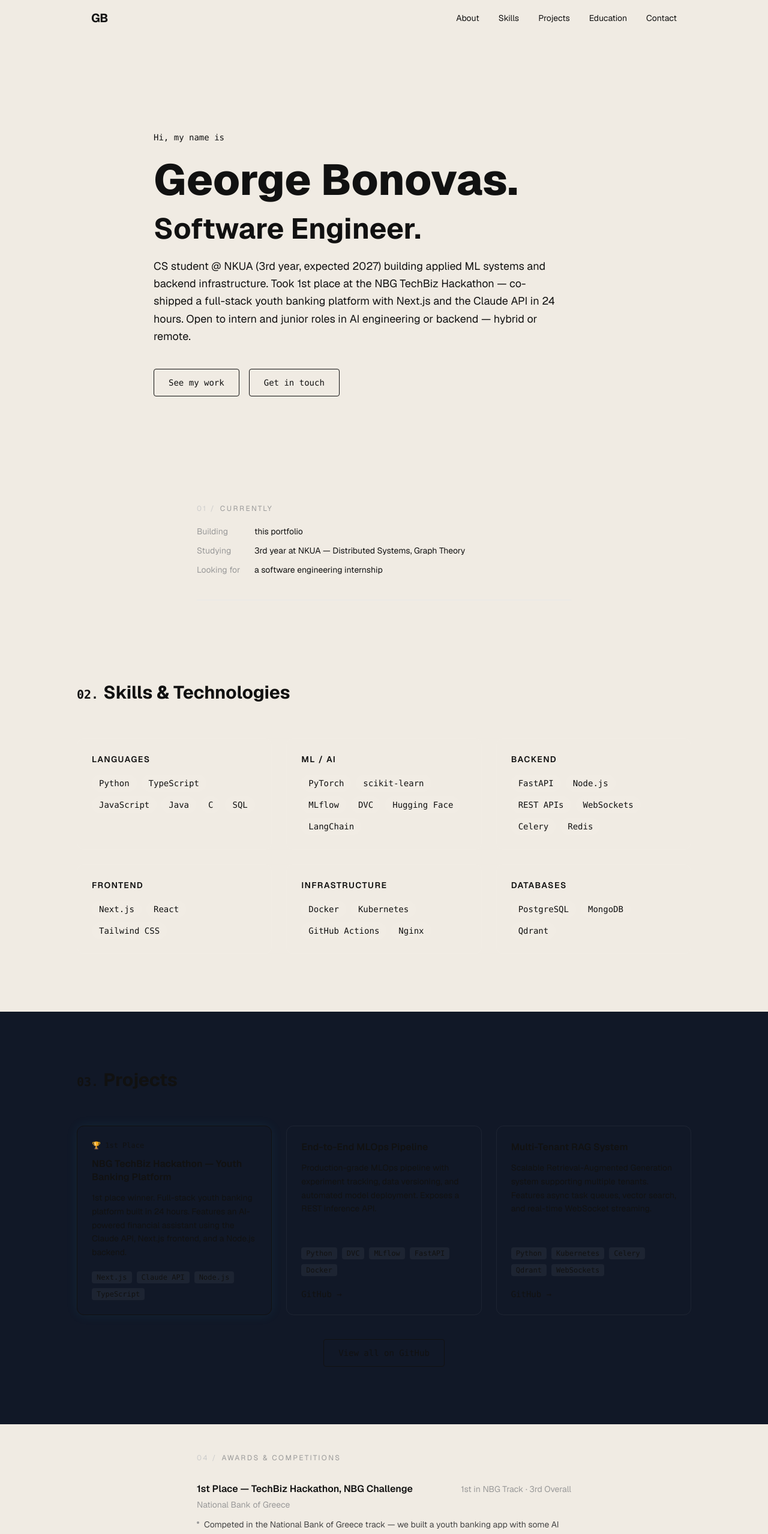
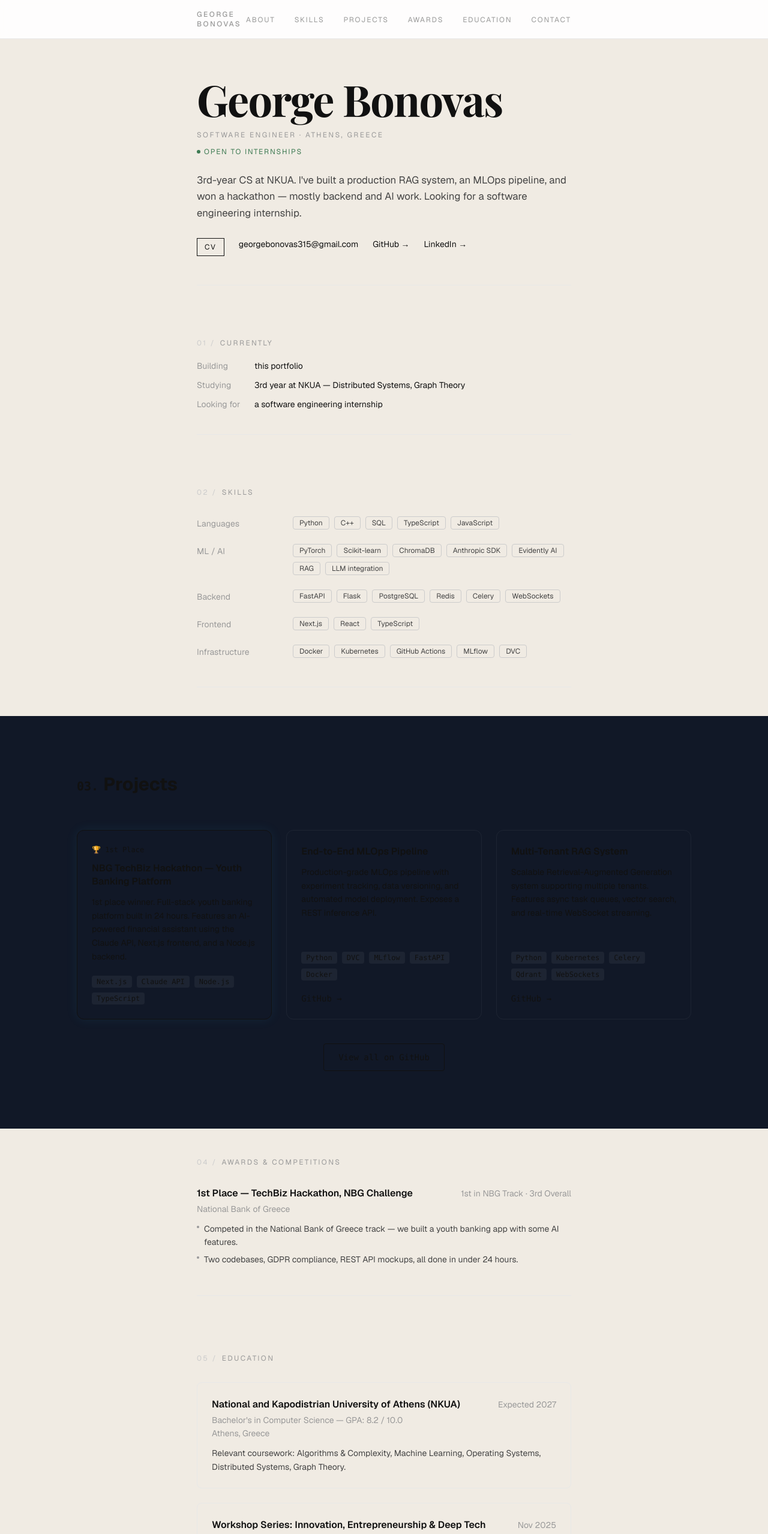
Before and after one commit to georgebon5/personal-website, a Next.js app: page / in a window 1280 px wide. Shown: the top 2558 px of the page at 60% size. Built offline with nearby package versions, Linux system fonts and the light colour scheme.

Commit message:
feat(content): populate Hero, Navbar, Skills, Education, and Contact with CV data

```diff
--- a/app/components/Contact.tsx
+++ b/app/components/Contact.tsx
@@ -1,70 +1,26 @@
-const links = [
-  {
-    label: "LinkedIn",
-    href: "https://www.linkedin.com/in/george-bonovas",
-    icon: (
-      <svg viewBox="0 0 24 24" fill="currentColor" className="w-5 h-5">
-        <path d="M19 0h-14c-2.76 0-5 2.24-5 5v14c0 2.76 2.24 5 5 5h14c2.76 0 5-2.24 5-5v-14c0-2.76-2.24-5-5-5zm-11 19h-3v-10h3v10zm-1.5-11.27c-.97 0-1.75-.79-1.75-1.76s.78-1.76 1.75-1.76 1.75.79 1.75 1.76-.78 1.76-1.75 1.76zm13.5 11.27h-3v-5.6c0-1.34-.03-3.07-1.87-3.07-1.87 0-2.16 1.46-2.16 2.97v5.7h-3v-10h2.88v1.37h.04c.4-.76 1.38-1.56 2.84-1.56 3.04 0 3.6 2 3.6 4.59v5.6z" />
-      </svg>
-    ),
-  },
-  {
-    label: "GitHub",
-    href: "https://github.com/georgebon5",
-    icon: (
-      <svg viewBox="0 0 24 24" fill="currentColor" className="w-5 h-5">
-        <path d="M12 .5C5.65.5.5 5.65.5 12c0 5.1 3.29 9.42 7.86 10.95.57.1.78-.25.78-.55v-2.12c-3.2.7-3.87-1.38-3.87-1.38-.52-1.33-1.27-1.69-1.27-1.69-1.04-.71.08-.7.08-.7 1.15.08 1.76 1.18 1.76 1.18 1.02 1.75 2.68 1.25 3.33.95.1-.74.4-1.25.72-1.54-2.55-.29-5.23-1.28-5.23-5.68 0-1.25.45-2.28 1.18-3.08-.12-.29-.51-1.46.11-3.04 0 0 .96-.31 3.15 1.18a10.9 10.9 0 012.87-.39c.97.01 1.95.13 2.87.39 2.18-1.49 3.14-1.18 3.14-1.18.63 1.58.24 2.75.12 3.04.74.8 1.18 1.83 1.18 3.08 0 4.41-2.69 5.38-5.25 5.66.41.36.78 1.06.78 2.14v3.17c0 .3.2.66.79.55C20.21 21.41 23.5 17.1 23.5 12 23.5 5.65 18.35.5 12 .5z" />
-      </svg>
-    ),
-  },
-  {
-    label: "Email",
-    href: "mailto:georgebonovas315@gmail.com",
-    icon: (
-      <svg viewBox="0 0 24 24" fill="none" stroke="currentColor" strokeWidth={2} className="w-5 h-5">
-        <rect x="2" y="4" width="20" height="16" rx="2" />
-        <path d="M2 7l10 7 10-7" />
-      </svg>
-    ),
-  },
-];
-
 export default function Contact() {
   return (
-    <section id="contact" className="py-24 px-6 bg-[#111827]">
-      <div className="max-w-2xl mx-auto text-center">
-        <p className="text-[var(--accent)] font-mono text-sm mb-3">
-          05. What&apos;s Next?
-        </p>
-        <h2 className="text-4xl md:text-5xl font-extrabold text-[var(--foreground)] mb-6">
-          Get In Touch
-        </h2>
-        <p className="text-[var(--muted)] text-lg leading-relaxed mb-10">
-          I&apos;m currently open to intern and junior roles in AI engineering
-          or backend (hybrid or remote). Whether you have a question, an
-          opportunity, or just want to say hi — my inbox is always open.
-        </p>
-        <a
-          href="mailto:georgebonovas315@gmail.com"
-          className="inline-block px-8 py-4 rounded border border-[var(--accent)] text-[var(--accent)] font-mono text-base hover:bg-[var(--accent)]/10 transition-colors mb-14"
-        >
-          Say Hello
+    <section id="contact" className="max-w-2xl mx-auto px-6 py-12 pb-20">
+      <p className="text-xs tracking-[0.2em] text-[#999999] uppercase mb-8"><span className="text-[#cccccc] mr-2">06 /</span>Contact</p>
+
+      <p className="text-[1.05rem] leading-relaxed text-[#444444] mb-6">
+        I&apos;m currently open to intern and junior roles in AI engineering or
+        backend — hybrid or remote. Whether you have a question, an opportunity,
+        or just want to say hi, my inbox is always open.
+      </p>
+
+      <div className="flex flex-wrap gap-6 text-sm text-[#111111]">
+        <a href="mailto:georgebonovas315@gmail.com" className="hover:text-[#999999] transition-colors">
+          georgebonovas315@gmail.com
         </a>
-
-        <div className="flex justify-center gap-8">
-          {links.map((link) => (
-            <a
-              key={link.label}
-              href={link.href}
-              target={link.href.startsWith("mailto") ? undefined : "_blank"}
-              rel={link.href.startsWith("mailto") ? undefined : "noopener noreferrer"}
-              aria-label={link.label}
-              className="text-[var(--muted)] hover:text-[var(--accent)] transition-colors"
-            >
-              {link.icon}
-            </a>
-          ))}
-        </div>
+        <span className="text-[#cccccc]">·</span>
+        <a href="https://github.com/georgebon5" target="_blank" rel="noopener noreferrer" className="hover:text-[#999999] transition-colors">
+          GitHub
+        </a>
+        <span className="text-[#cccccc]">·</span>
+        <a href="https://www.linkedin.com/in/george-bonovas" target="_blank" rel="noopener noreferrer" className="hover:text-[#999999] transition-colors">
+          LinkedIn
+        </a>
       </div>
     </section>
   );
--- a/app/components/Education.tsx
+++ b/app/components/Education.tsx
@@ -1,57 +1,36 @@
-const education = [
-  {
-    degree: "B.Sc. Computer Science",
-    institution: "National and Kapodistrian University of Athens (NKUA)",
-    period: "2022 — 2027 (expected)",
-    details: [
-      "3rd year student",
-      "Focus on Machine Learning, Algorithms & Software Engineering",
-      "1st place — NBG TechBiz Hackathon (2024)",
-    ],
-  },
-];
-
 export default function Education() {
   return (
-    <section id="education" className="py-24 px-6">
-      <div className="max-w-5xl mx-auto">
-        <h2 className="text-3xl font-bold text-foreground mb-2">
-          <span className="text-(--accent) font-mono text-xl mr-2">
-            04.
-          </span>
-          Education
-        </h2>
-        <div className="w-16 h-0.5 bg-(--accent) mb-12" />
+    <section id="education" className="max-w-2xl mx-auto px-6 py-12">
+      <p className="text-xs tracking-[0.2em] text-[#999999] uppercase mb-8"><span className="text-[#cccccc] mr-2">05 /</span>Education</p>
 
-        <div className="space-y-6">
-          {education.map((item) => (
-            <div
-              key={item.institution}
-              className="bg-(--card) rounded-xl p-8 border border-white/5 hover:border-(--accent)/30 transition-colors"
-            >
-              <div className="flex flex-col md:flex-row md:items-start md:justify-between gap-2">
-                <div>
-                  <h3 className="text-foreground font-semibold text-xl">
-                    {item.degree}
-                  </h3>
-                  <p className="text-(--accent) mt-1">{item.institution}</p>
-                </div>
-                <span className="text-(--muted) font-mono text-sm whitespace-nowrap">
-                  {item.period}
-                </span>
-              </div>
-              <ul className="mt-5 space-y-2">
-                {item.details.map((d) => (
-                  <li key={d} className="flex items-start gap-3 text-(--muted) text-sm">
-                    <span className="text-(--accent) mt-0.5">▹</span>
-                    {d}
-                  </li>
-                ))}
-              </ul>
-            </div>
-          ))}
+      <div className="border border-[#e8e8e8] rounded-lg p-6 mb-6">
+        <div className="flex flex-col sm:flex-row sm:items-baseline sm:justify-between gap-1">
+          <h3 className="text-[#111111] font-semibold text-base">
+            National and Kapodistrian University of Athens (NKUA)
+          </h3>
+          <span className="text-sm text-[#999999] shrink-0">Expected 2027</span>
         </div>
+        <p className="text-sm text-[#999999] mt-1">Bachelor&apos;s in Computer Science — GPA: 8.2 / 10.0</p>
+        <p className="text-sm text-[#999999] mt-0.5">Athens, Greece</p>
+        <p className="text-sm text-[#444444] mt-3 leading-relaxed">
+          Relevant coursework: Algorithms &amp; Complexity, Machine Learning, Operating Systems,
+          Distributed Systems, Graph Theory.
+        </p>
       </div>
+
+      <div className="border border-[#e8e8e8] rounded-lg p-6">
+        <div className="flex flex-col sm:flex-row sm:items-baseline sm:justify-between gap-1">
+          <h3 className="text-[#111111] font-semibold text-base">
+            Workshop Series: Innovation, Entrepreneurship &amp; Deep Tech
+          </h3>
+          <span className="text-sm text-[#999999] shrink-0">Nov 2025</span>
+        </div>
+        <p className="text-sm text-[#999999] mt-1">
+          EIT Higher Education Initiative (European Institute of Innovation &amp; Technology)
+        </p>
+      </div>
+
+      <hr className="mt-12 border-[#e8e8e8]" />
     </section>
   );
 }
--- a/app/components/Hero.tsx
+++ b/app/components/Hero.tsx
@@ -1,44 +1,59 @@
 export default function Hero() {
   return (
-    <section
-      id="about"
-      className="min-h-screen flex items-center justify-center px-6 pt-20"
-    >
-      <div className="max-w-3xl w-full">
-        <p className="text-(--accent) font-mono text-sm mb-4 animate-fade-in-up">
-          Hi, my name is
-        </p>
-        <h1 className="text-5xl md:text-7xl font-extrabold text-foreground leading-tight animate-fade-in-up animate-delay-100">
-          George Bonovas.
-        </h1>
-        <h2 className="text-3xl md:text-5xl font-bold text-(--muted) mt-3 animate-fade-in-up animate-delay-200">
-          Software Engineer.
-        </h2>
-        <p className="mt-6 max-w-2xl text-(--muted) text-lg leading-relaxed animate-fade-in-up animate-delay-300">
-          CS student @ NKUA (3rd year, expected 2027) building applied ML
-          systems and backend infrastructure. Took 1st place at the{" "}
-          <span className="text-(--accent)">NBG TechBiz Hackathon</span>{" "}
-          — co-shipped a full-stack youth banking platform with Next.js and the
-          Claude API in 24 hours. Open to intern and junior roles in{" "}
-          <span className="text-(--accent2)">AI engineering</span> or{" "}
-          <span className="text-(--accent2)">backend</span> — hybrid or
-          remote.
-        </p>
-        <div className="mt-10 flex flex-wrap gap-4 animate-fade-in-up animate-delay-400">
-          <a
-            href="#projects"
-            className="px-6 py-3 rounded border border-(--accent) text-(--accent) font-mono text-sm hover:bg-(--accent)/10 transition-colors"
-          >
-            See my work
-          </a>
-          <a
-            href="#contact"
-            className="px-6 py-3 rounded border border-[var(--accent2)] text-(--accent2) font-mono text-sm hover:bg-(--accent2)/10 transition-colors"
-          >
-            Get in touch
-          </a>
-        </div>
+    <section id="about" className="max-w-2xl mx-auto px-6 pt-16 pb-12">
+      <h1 className="font-serif-display text-[3.5rem] md:text-[4.5rem] font-bold leading-none tracking-tight text-[#111111] anim-1">
+        George Bonovas
+      </h1>
+
+      <p className="mt-4 text-xs tracking-[0.2em] text-[#999999] uppercase anim-2">
+        Software Engineer · Athens, Greece
+      </p>
+
+      <span className="inline-flex items-center gap-1.5 mt-3 text-xs text-[#3d7a52] tracking-[0.15em] uppercase anim-2">
+        <span className="w-1.5 h-1.5 rounded-full bg-[#3d7a52] animate-pulse" />
+        Open to internships
+      </span>
+
+      <p className="mt-6 text-[1.05rem] leading-relaxed text-[#444444] anim-3">
+        3rd-year CS at NKUA. I&apos;ve built a production RAG system, an MLOps
+        pipeline, and won a hackathon — mostly backend and AI work. Looking for
+        a software engineering internship.
+      </p>
+
+      <div className="mt-7 flex flex-wrap gap-6 text-sm anim-4">
+        <a
+          href="/cv.pdf"
+          target="_blank"
+          rel="noopener noreferrer"
+          className="px-3 py-1.5 border border-[#111111] text-[#111111] hover:bg-[#111111] hover:text-[#ffffff] transition-colors text-xs tracking-[0.15em] uppercase"
+        >
+          CV
+        </a>
+        <a
+          href="mailto:georgebonovas315@gmail.com"
+          className="text-[#111111] hover:text-[#999999] transition-colors"
+        >
+          georgebonovas315@gmail.com
+        </a>
+        <a
+          href="https://github.com/georgebon5"
+          target="_blank"
+          rel="noopener noreferrer"
+          className="text-[#111111] hover:text-[#999999] transition-colors"
+        >
+          GitHub →
+        </a>
+        <a
+          href="https://www.linkedin.com/in/george-bonovas"
+          target="_blank"
+          rel="noopener noreferrer"
+          className="text-[#111111] hover:text-[#999999] transition-colors"
+        >
+          LinkedIn →
+        </a>
       </div>
+
+      <hr className="mt-12 border-[#e8e8e8]" />
     </section>
   );
 }
--- a/app/components/Navbar.tsx
+++ b/app/components/Navbar.tsx
@@ -1,47 +1,29 @@
 "use client";
-import { useState, useEffect } from "react";
+import { useState } from "react";
 
 const navLinks = [
-  { label: "About", href: "#about" },
-  { label: "Skills", href: "#skills" },
-  { label: "Projects", href: "#projects" },
-  { label: "Education", href: "#education" },
-  { label: "Contact", href: "#contact" },
+  { label: "ABOUT", href: "#about" },
+  { label: "SKILLS", href: "#skills" },
+  { label: "PROJECTS", href: "#projects" },
+  { label: "AWARDS", href: "#awards" },
+  { label: "EDUCATION", href: "#education" },
+  { label: "CONTACT", href: "#contact" },
 ];
 
 export default function Navbar() {
-  const [scrolled, setScrolled] = useState(false);
   const [menuOpen, setMenuOpen] = useState(false);
 
-  useEffect(() => {
-    const onScroll = () => setScrolled(window.scrollY > 20);
-    window.addEventListener("scroll", onScroll);
-    return () => window.removeEventListener("scroll", onScroll);
-  }, []);
+  return (
+    <header className="sticky top-0 z-50 bg-[#ffffff]/90 backdrop-blur border-b border-[#e8e8e8]">
+      <nav className="max-w-2xl mx-auto px-6 py-4 flex items-center justify-between">
+        <span className="text-xs tracking-[0.2em] text-[#999999] font-medium">GEORGE BONOVAS</span>
 
-  return (
-    <header
-      className={`fixed top-0 left-0 right-0 z-50 transition-all duration-300 ${
-        scrolled
-          ? "bg-[#0f172a]/95 backdrop-blur shadow-lg"
-          : "bg-transparent"
-      }`}
-    >
-      <nav className="max-w-5xl mx-auto px-6 py-4 flex items-center justify-between">
-        <a
-          href="#about"
-          className="text-(--accent) font-bold text-xl tracking-tight"
-        >
-          GB
-        </a>
-
-        {/* Desktop links */}
         <ul className="hidden md:flex gap-8">
           {navLinks.map((link) => (
             <li key={link.href}>
               <a
                 href={link.href}
-                className="text-sm text-(--muted) hover:text-(--accent) transition-colors"
+                className="text-xs tracking-[0.15em] text-[#999999] hover:text-[#111111] transition-colors"
               >
                 {link.label}
               </a>
@@ -49,33 +31,25 @@ export default function Navbar() {
           ))}
         </ul>
 
-        {/* Mobile burger */}
         <button
           className="md:hidden flex flex-col gap-1.5 p-1"
           onClick={() => setMenuOpen((o) => !o)}
           aria-label="Toggle menu"
         >
-          <span
-            className={`block h-0.5 w-6 bg-foreground transition-transform ${menuOpen ? "rotate-45 translate-y-2" : ""}`}
-          />
-          <span
-            className={`block h-0.5 w-6 bg-foreground transition-opacity ${menuOpen ? "opacity-0" : ""}`}
-          />
-          <span
-            className={`block h-0.5 w-6 bg-foreground transition-transform ${menuOpen ? "-rotate-45 -translate-y-2" : ""}`}
-          />
+          <span className={`block h-px w-5 bg-[#111111] transition-transform ${menuOpen ? "rotate-45 translate-y-[7px]" : ""}`} />
+          <span className={`block h-px w-5 bg-[#111111] transition-opacity ${menuOpen ? "opacity-0" : ""}`} />
+          <span className={`block h-px w-5 bg-[#111111] transition-transform ${menuOpen ? "-rotate-45 -translate-y-[7px]" : ""}`} />
         </button>
       </nav>
 
-      {/* Mobile menu */}
       {menuOpen && (
-        <div className="md:hidden bg-[#1e293b] px-6 pb-6">
+        <div className="md:hidden bg-[#ffffff] border-t border-[#e8e8e8] px-6 pb-5 pt-4">
           <ul className="flex flex-col gap-4">
             {navLinks.map((link) => (
               <li key={link.href}>
                 <a
                   href={link.href}
-                  className="text-foreground hover:text-(--accent) transition-colors"
+                  className="text-xs tracking-[0.15em] text-[#999999] hover:text-[#111111]"
                   onClick={() => setMenuOpen(false)}
                 >
                   {link.label}
--- a/app/components/Skills.tsx
+++ b/app/components/Skills.tsx
@@ -1,54 +1,25 @@
 const skillGroups = [
-  {
-    category: "Languages",
-    skills: ["Python", "TypeScript", "JavaScript", "Java", "C", "SQL"],
-  },
-  {
-    category: "ML / AI",
-    skills: ["PyTorch", "scikit-learn", "MLflow", "DVC", "Hugging Face", "LangChain"],
-  },
-  {
-    category: "Backend",
-    skills: ["FastAPI", "Node.js", "REST APIs", "WebSockets", "Celery", "Redis"],
-  },
-  {
-    category: "Frontend",
-    skills: ["Next.js", "React", "Tailwind CSS"],
-  },
-  {
-    category: "Infrastructure",
-    skills: ["Docker", "Kubernetes", "GitHub Actions", "Nginx"],
-  },
-  {
-    category: "Databases",
-    skills: ["PostgreSQL", "MongoDB", "Qdrant"],
-  },
+  { category: "Languages", skills: ["Python", "C++", "SQL", "TypeScript", "JavaScript"] },
+  { category: "ML / AI", skills: ["PyTorch", "Scikit-learn", "ChromaDB", "Anthropic SDK", "Evidently AI", "RAG", "LLM integration"] },
+  { category: "Backend", skills: ["FastAPI", "Flask", "PostgreSQL", "Redis", "Celery", "WebSockets"] },
+  { category: "Frontend", skills: ["Next.js", "React", "TypeScript"] },
+  { category: "Infrastructure", skills: ["Docker", "Kubernetes", "GitHub Actions", "MLflow", "DVC"] },
 ];
 
 export default function Skills() {
   return (
-    <section id="skills" className="py-24 px-6">
-      <div className="max-w-5xl mx-auto">
-        <h2 className="text-3xl font-bold text-foreground mb-2">
-          <span className="text-(--accent) font-mono text-xl mr-2">02.</span>
-          Skills &amp; Technologies
-        </h2>
-        <div className="w-16 h-0.5 bg-(--accent) mb-12" />
+    <section id="skills" className="max-w-2xl mx-auto px-6 py-12">
+      <p className="text-xs tracking-[0.2em] text-[#999999] uppercase mb-8"><span className="text-[#cccccc] mr-2">02 /</span>Skills</p>
 
-        <div className="grid grid-cols-1 sm:grid-cols-2 lg:grid-cols-3 gap-6">
+      <div className="space-y-6">
         {skillGroups.map((group) => (
-            <div
-              key={group.category}
-              className="bg-(--card) rounded-xl p-6 border border-white/5 hover:border-(--accent)/30 transition-colors"
-            >
-              <h3 className="text-(--accent2) font-semibold mb-4 text-sm uppercase tracking-widest">
-                {group.category}
-              </h3>
+          <div key={group.category} className="flex flex-col sm:flex-row sm:gap-8">
+            <p className="text-sm text-[#999999] w-32 shrink-0 mb-2 sm:mb-0 sm:pt-0.5">{group.category}</p>
             <div className="flex flex-wrap gap-2">
               {group.skills.map((skill) => (
                 <span
                   key={skill}
-                    className="px-3 py-1 rounded-full bg-white/5 text-foreground text-sm font-mono"
+                  className="px-2.5 py-0.5 text-xs border border-[#cccccc] rounded text-[#444444] bg-transparent"
                 >
                   {skill}
                 </span>
@@ -57,7 +28,8 @@ export default function Skills() {
           </div>
         ))}
       </div>
-      </div>
+
+      <hr className="mt-12 border-[#e8e8e8]" />
     </section>
   );
 }
```
Lines whose indentation alone changed are shown as unchanged.
